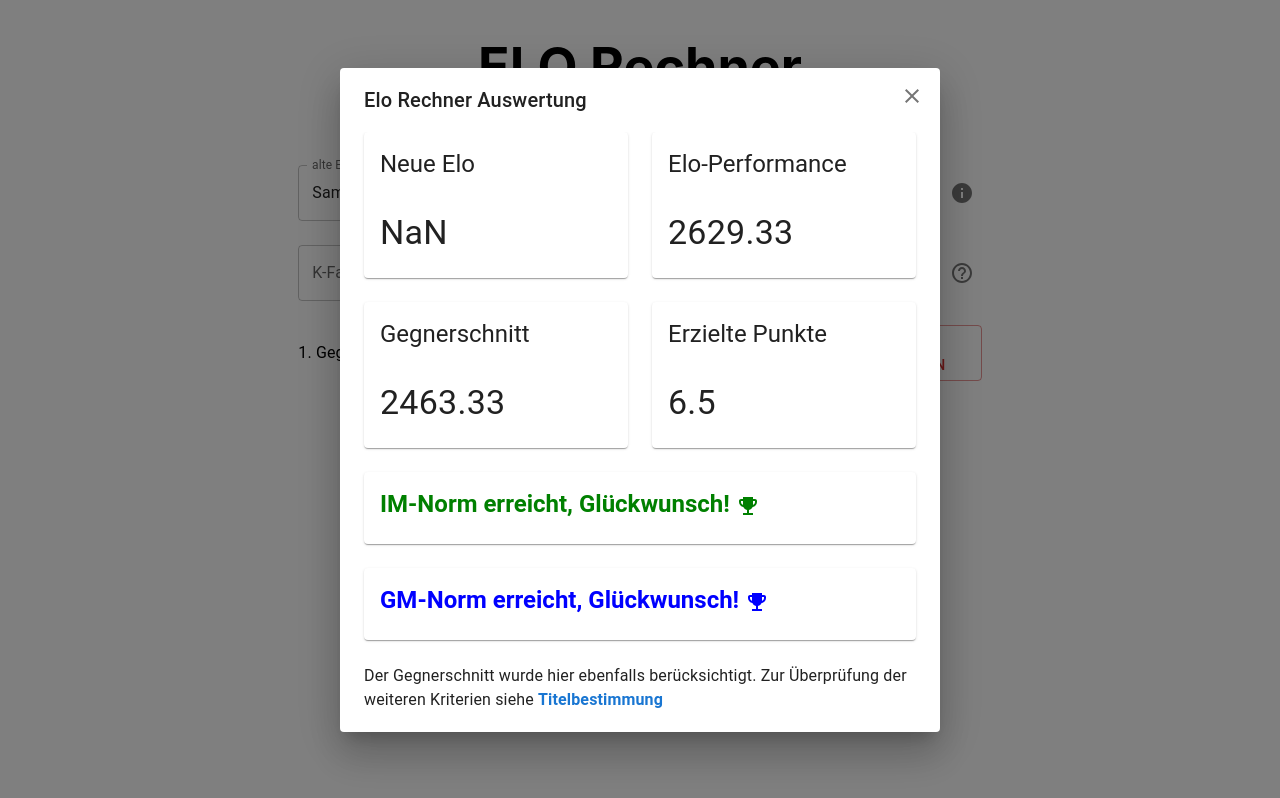
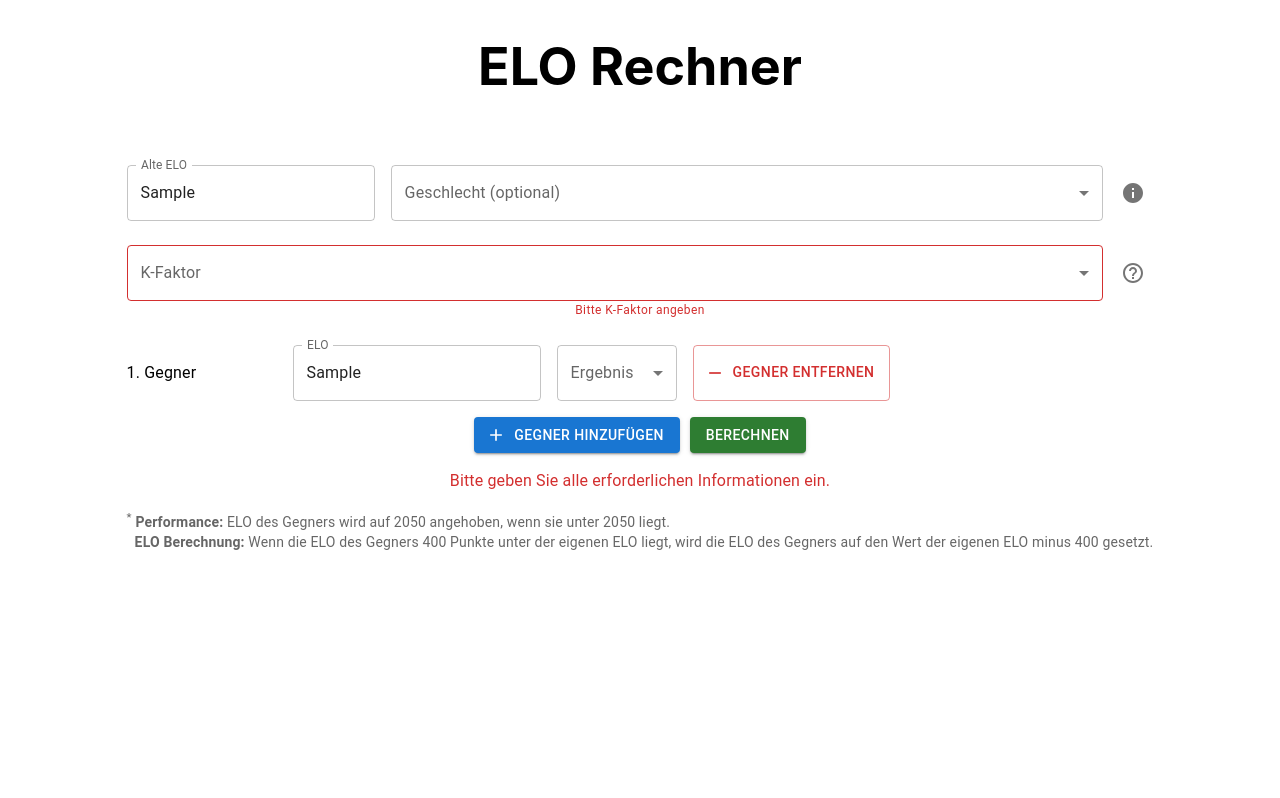
Before and after one commit to masterofpuppets2/elo_rechner, a React (Create React App) app: page / in a window 1280 px wide. Both pictures are taken after typing "Sample", "Sample" into the empty fields and a click on the button "BERECHNEN". Built offline with nearby package versions, Linux system fonts and the light colour scheme.

Commit message:
add validatoren, comment out testdata

```diff
--- a/src/EloForm.js
+++ b/src/EloForm.js
@@ -25,6 +25,7 @@ const EloForm = () => {
   const [kFactor, setKFactor] = useState('')
   const [matches, setMatches] = useState([{ opponentElo: '', result: '' }])
   const [open, setOpen] = useState(false)
+  const [error, setError] = useState('')
 
   const handleAddMatch = () => {
     setMatches([...matches, { opponentElo: '', result: '' }])
@@ -44,7 +45,14 @@ const EloForm = () => {
 
   const handleSubmit = (event) => {
     event.preventDefault()
+
+    if (!elo || !kFactor) {
+      setError('Bitte geben Sie alle erforderlichen Informationen ein.')
+      return
+    }
+
     setOpen(true)
+    setError('') // Fehler zurücksetzen
   }
 
   const handleClose = () => {
@@ -61,8 +69,10 @@ const EloForm = () => {
             inputMode="numeric"
             value={elo}
             onChange={(e) => setElo(e.target.value)}
-            label="alte ELO"
+            label="Alte ELO"
             variant="outlined"
+            error={!!error && !elo}
+            helperText={!!error && !elo ? 'Bitte alte ELO angeben' : ''}
           />
 
           <FormControl variant="outlined" sx={{ flex: 1 }}>
@@ -106,6 +116,7 @@ const EloForm = () => {
             label="K-Faktor"
             fullWidth
             style={{ marginRight: '10px' }}
+            error={!!error && !kFactor}
           >
             <MenuItem value={10}>10</MenuItem>
             <MenuItem value={20}>20</MenuItem>
@@ -146,6 +157,11 @@ const EloForm = () => {
             </IconButton>
           </Tooltip>
         </Box>
+        {!!error && !kFactor && (
+          <Typography color="error" variant="caption">
+            Bitte K-Faktor angeben
+          </Typography>
+        )}
       </FormControl>
 
       {matches.map((match, index) => (
@@ -207,6 +223,32 @@ const EloForm = () => {
         </Button>
       </Box>
 
+      {!!error && (
+        <Typography color="error" variant="body1" sx={{ marginTop: 2 }}>
+          {error}
+        </Typography>
+      )}
+
+      <Typography
+        variant="body2"
+        sx={{
+          marginTop: 2,
+          color: 'text.secondary',
+          textAlign: 'left',
+          '& span': {
+            display: 'block',
+            marginLeft: 1,
+          },
+        }}
+      >
+        <sup>*</sup> <strong>Performance:</strong> ELO des Gegners wird auf 2050 angehoben, wenn sie
+        unter 2050 liegt. <br />
+        <span>
+          <strong>ELO Berechnung:</strong> Wenn die ELO des Gegners 400 Punkte unter der eigenen ELO
+          liegt, wird die ELO des Gegners auf den Wert der eigenen ELO minus 400 gesetzt.
+        </span>
+      </Typography>
+
       <EloRechner
         open={open}
         handleClose={handleClose}
--- a/src/EloRechner.js
+++ b/src/EloRechner.js
@@ -16,43 +16,18 @@ import CloseIcon from '@mui/icons-material/Close'
 import { FEMALE } from './constants'
 
 const EloRechner = ({ open, handleClose, elo, kFactor, matches, gender }) => {
-  // const Elo_input = [[], []]
+  const Elo_input = [[], []]
 
-  // matches.forEach(match => {
-  //     Elo_input[0].push(parseFloat(match.opponentElo))  // Gegner Elo
-  //     Elo_input[1].push(parseFloat(match.result))  // Resultat (0, 0.5, 1)
-  //   })
-
-  // const Elo_input = [
-  //     [
-  //       2053,
-  //       2150,
-  //       2174,
-  //       2178,
-  //       2143,
-  //       2398,
-  //       2157,
-  //       2119,
-  //       2267
-  //     ],
-  //     [
-  //       1,
-  //       0,
-  //       0.5,
-  //       0.5,
-  //       1,
-  //       0,
-  //       0.5,
-  //       0.5,
-  //       1
-  //     ]
-  //   ]
+  matches.forEach((match) => {
+    Elo_input[0].push(parseFloat(match.opponentElo)) // Gegner Elo
+    Elo_input[1].push(parseFloat(match.result)) // Ergebnis 0, 0.5 oder 1
+  })
 
   //Bedingung für GM Norm
-  const Elo_input = [
-    [2500, 2550, 2480, 2420, 2600, 2450, 2390, 2380, 2400],
-    [1, 0.5, 1, 0.5, 0.5, 1, 0.5, 0.5, 1],
-  ]
+  // const Elo_input = [
+  //   [2500, 2550, 2480, 2420, 2600, 2450, 2390, 2380, 2400],
+  //   [1, 0.5, 1, 0.5, 0.5, 1, 0.5, 0.5, 1],
+  // ]
 
   const Punkteprozent = punkteprozent.data
 
@@ -60,7 +35,7 @@ const EloRechner = ({ open, handleClose, elo, kFactor, matches, gender }) => {
   let Elo_neu = parseFloat(elo) // Anfangswert alte Elo
   let erzieltePunkte = 0
   let Gegner = 0
-  const Partien = Elo_input[0].length //matches.length
+  const Partien = matches.length //Elo_input[0].length matches.length
 
   // Berechnung der neuen Elo
   for (let i = 0; i < Partien; i++) {
@@ -153,7 +128,7 @@ const EloRechner = ({ open, handleClose, elo, kFactor, matches, gender }) => {
 
           <Grid item xs={12} sm={6}>
             <Card>
-              <CardHeader title="Elo-Performance" />
+              <CardHeader title="Performance" />
               <CardContent>
                 <Typography variant="h4">{parseFloat(perform.toFixed(2))}</Typography>
               </CardContent>
```
